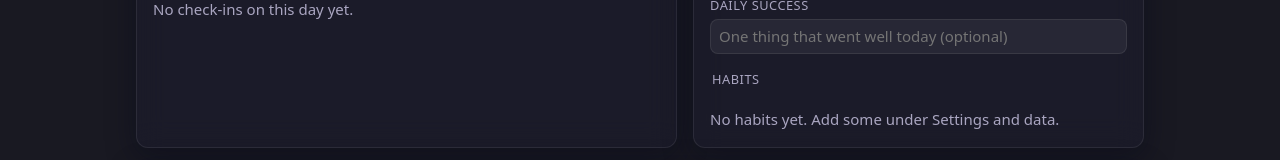
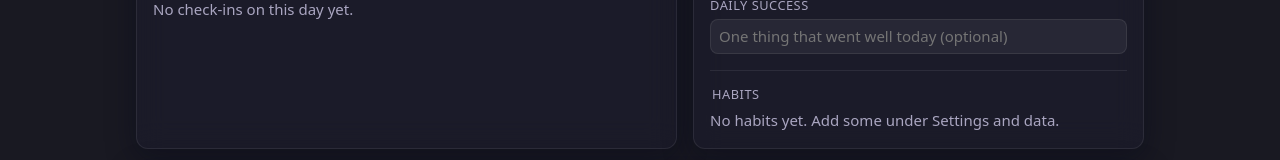
Before and after one commit to 1sabelle/scry, a React (Vite) app: page / in a window 1280 px wide. Shown: the part 923-1083 px from the top of the page. Built offline with nearby package versions, Linux system fonts and the light colour scheme.

Commit message:
💄 Tighten the gap under the Habits heading

```diff
--- a/src/styles.css
+++ b/src/styles.css
@@ -150,6 +150,9 @@ legend { font-size: 0.8rem; color: var(--muted); text-transform: uppercase; lett
 .chip .count { color: var(--muted); font-size: 0.8rem; }
 .chip.on .count { color: inherit; opacity: 0.75; }
 .day-panel .habits, .daily-lines { margin: 16px 0 0; padding-top: 14px; border-top: 1px solid var(--border); }
+/* A legend normally straddles its fieldset's top border, hiding the line and pushing the padding below itself. Floated, it sits under the line like any heading. */
+.day-panel .habits > legend { float: left; }
+.day-panel .habits > legend + * { clear: both; }
 .daily-lines { display: grid; gap: 8px; }
 .daily-line { display: grid; gap: 4px; }
 .daily-line-label { font-size: 0.8rem; color: var(--muted); text-transform: uppercase; letter-spacing: 0.04em; }
```
